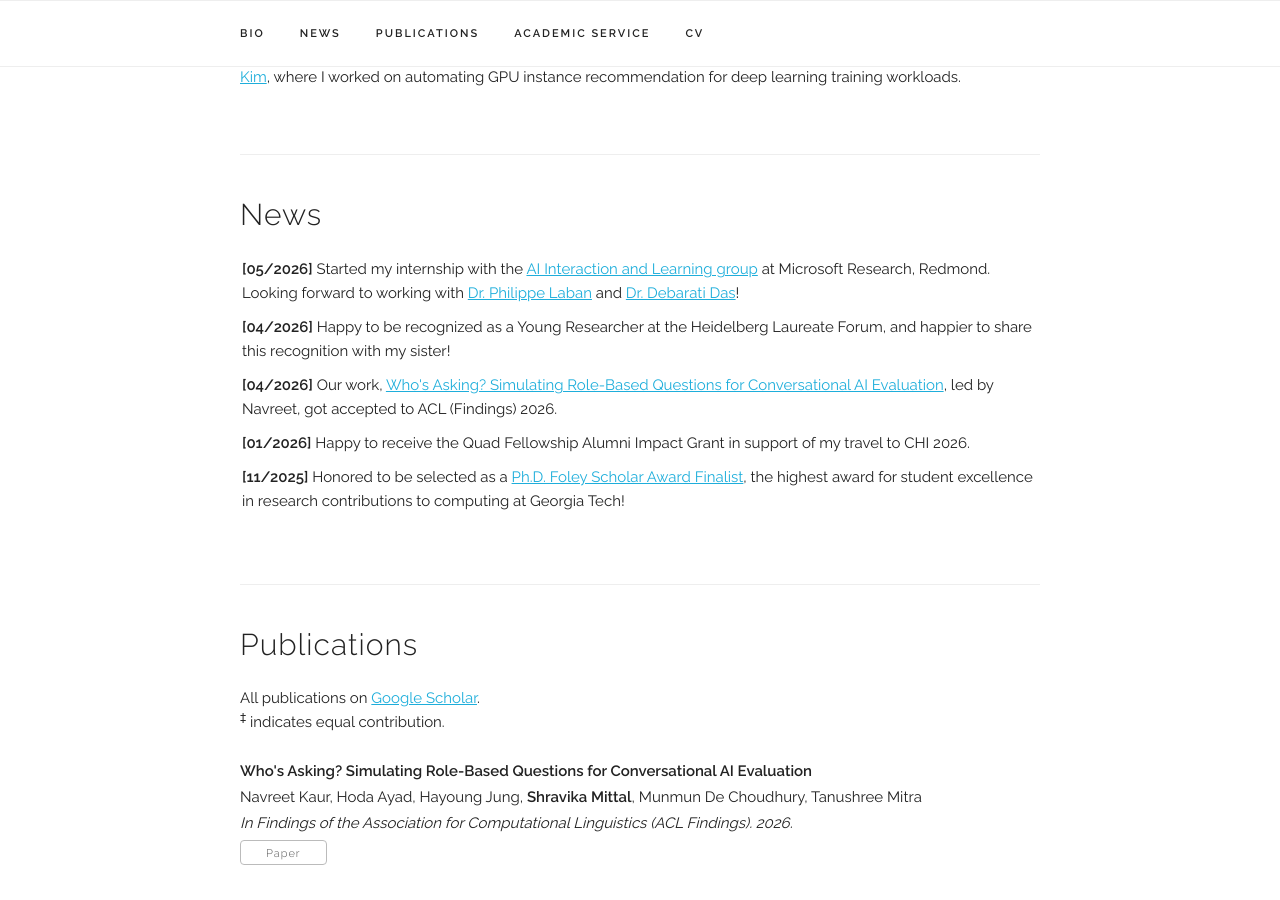
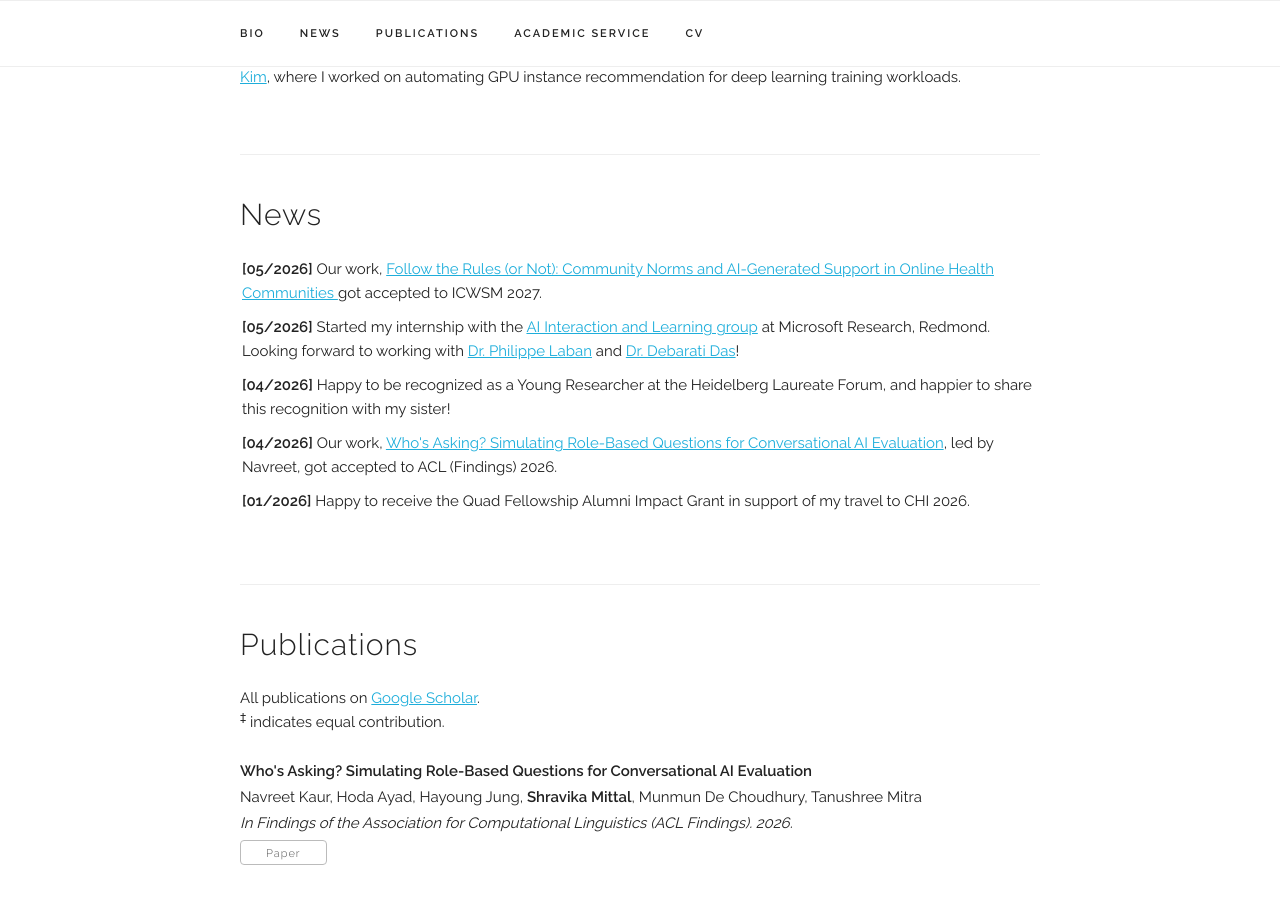
Before and after one commit to mittalshravika/mittalshravika.github.io, a Jekyll site: the page built from index.html, in a window 1280 px wide and 900 px high, scrolled down 718 px. Built offline with Jekyll 4.4.1, drawn with Linux system fonts in a browser that asks for light colours; some web fonts are replaced.

Commit message:
ICWSM '27 acceptance

```diff
--- a/index.html
+++ b/index.html
@@ -64,6 +64,13 @@ title: Home
   <h4>News</h4>
 
   <UL style="list-style-type: none; padding: 2px; overflow-y: scroll; height:260px;">
+
+    <li> <b>[05/2026]</b>
+
+      Our work, <a href="https://arxiv.org/abs/2603.19093">Follow the Rules (or Not): Community Norms and AI-Generated Support in Online Health Communities
+</a> got accepted to ICWSM 2027.
+
+    </li>
 
     <li> <b>[05/2026]</b>
 
```
